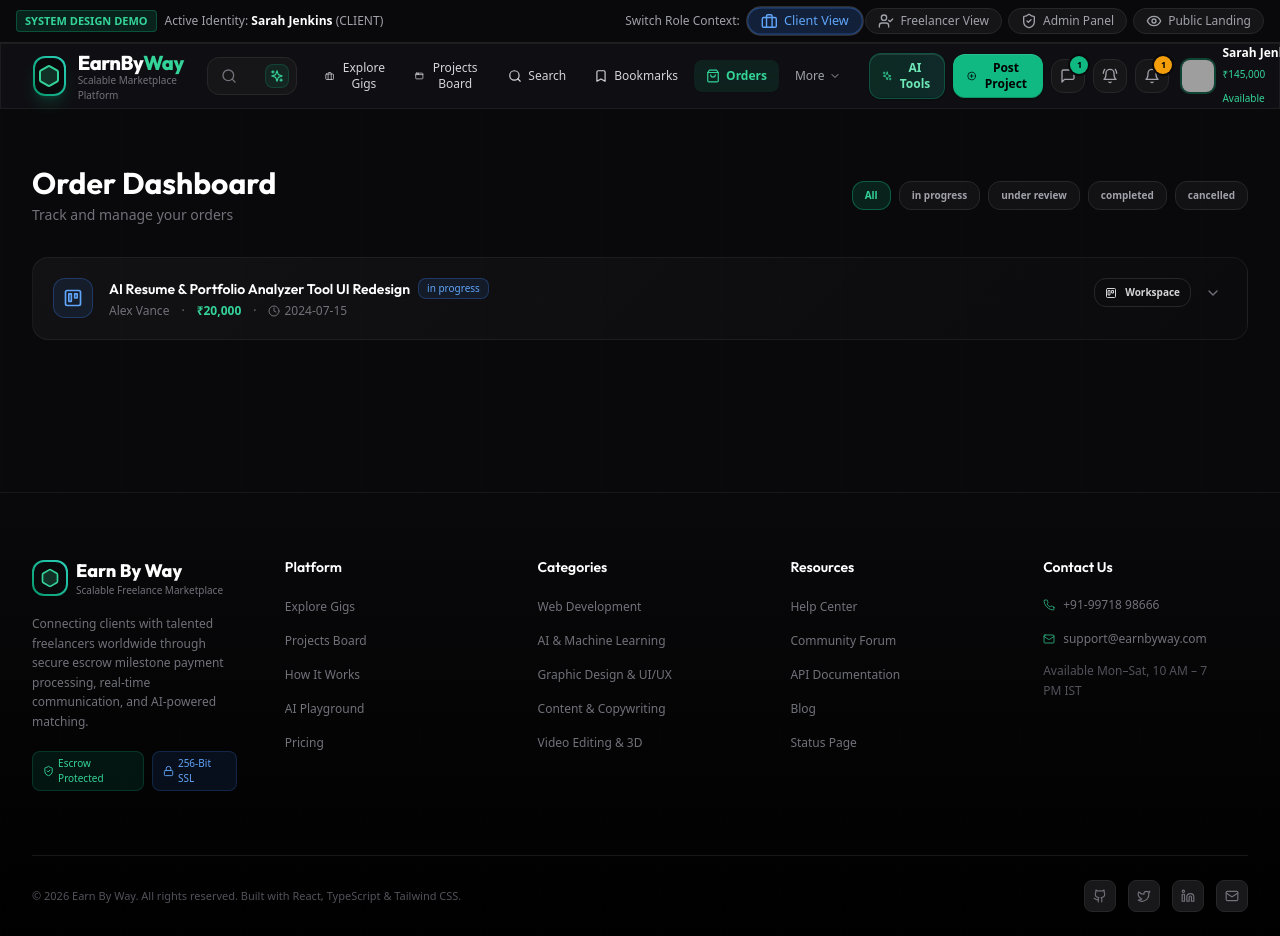
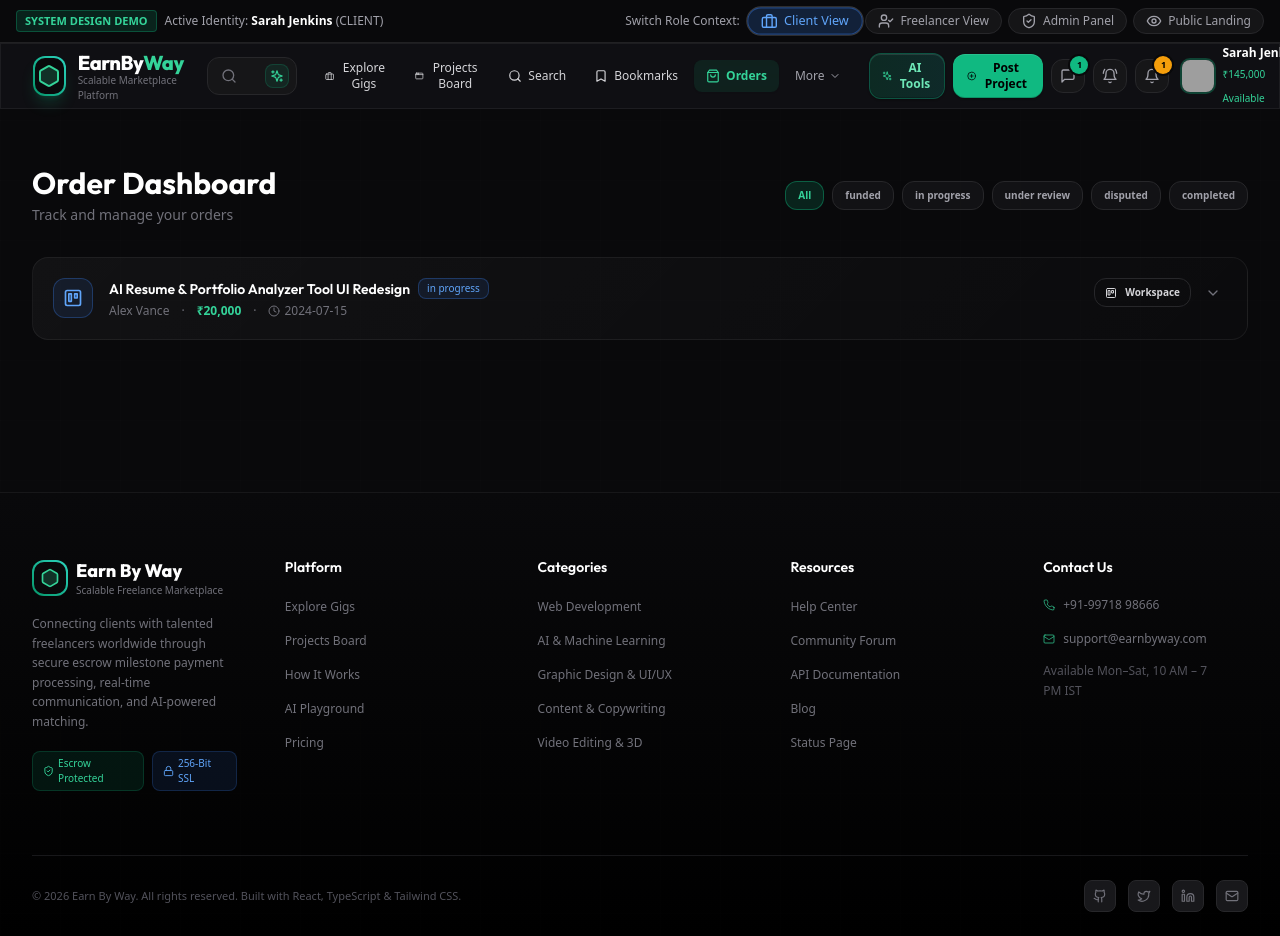
Before and after one commit to ayushshandilya-dev/Earnbyway, a React (Vite) app: page /orders in a window 1280 px wide. Shown: the top 936 px of the page. Built offline with nearby package versions, Linux system fonts and the light colour scheme; grey boxes are pictures that could not be loaded.

Commit message:
Update OrderDashboard.tsx

```diff
--- a/src/components/orders/OrderDashboard.tsx
+++ b/src/components/orders/OrderDashboard.tsx
@@ -39,7 +39,7 @@ export const OrderDashboard: React.FC = () => {
           <p className="text-sm text-zinc-500 mt-1">Track and manage your orders</p>
         </div>
         <div className="flex gap-2">
-          {['all', 'in_progress', 'under_review', 'completed', 'cancelled'].map(s => (
+          {['all', 'funded', 'in_progress', 'under_review', 'disputed', 'completed'].map(s => (
             <button key={s} onClick={() => setStatusFilter(s)}
               className={`px-3 py-1.5 rounded-xl text-[10px] font-semibold border transition-all ${
                 statusFilter === s ? 'bg-emerald-500/15 border-emerald-500/40 text-emerald-400' : 'bg-zinc-900/70 border-zinc-800 text-zinc-400 hover:text-white'
```
